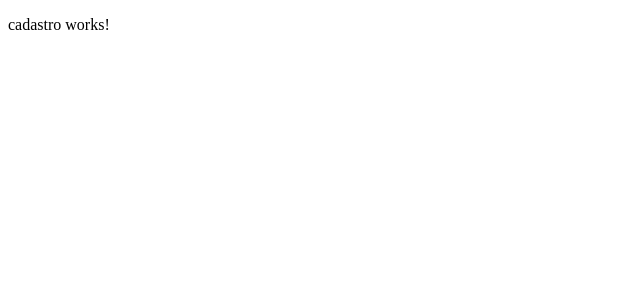
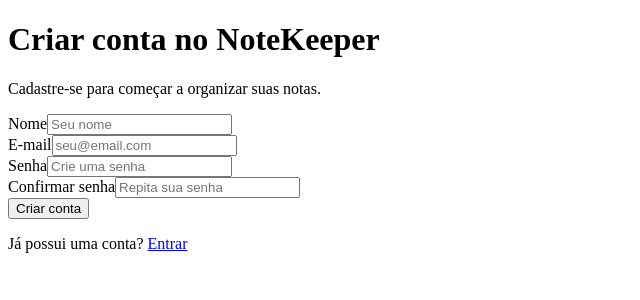
Before and after one commit to alexandrerocha15/NoteKeeper, an Angular app in the folder client/: page /cadastro in a window 1280 px wide. Shown: the top 300 px of the page, without its empty margins (0-640 px from the left). Built offline with nearby package versions, Linux system fonts and the light colour scheme.

Commit message:
Implementa cadastro e login integrados a API

```diff
--- a/client/src/app/auth/auth.ts
+++ b/client/src/app/auth/auth.ts
@@ -14,7 +14,11 @@
 }
 
 export interface LoginResponse {
-  token: string;
+  usuarioId: string;
+  nome: string;
+  email: string;
+  accessToken: string;
+  dataExpiracaoEmUtc: string;
 }
 
 @Injectable({
--- a/client/src/app/auth/cadastro/cadastro.html
+++ b/client/src/app/auth/cadastro/cadastro.html
@@ -1 +1,67 @@
-<p>cadastro works!</p>
+<main>
+  <h1>Criar conta no NoteKeeper</h1>
+  <p>Cadastre-se para começar a organizar suas notas.</p>
+
+  <form (ngSubmit)="cadastrar()">
+    <div>
+      <label for="nome">Nome</label>
+      <input
+        id="nome"
+        type="text"
+        name="nome"
+        [(ngModel)]="nome"
+        placeholder="Seu nome"
+        required
+      />
+    </div>
+
+    <div>
+      <label for="email">E-mail</label>
+      <input
+        id="email"
+        type="email"
+        name="email"
+        [(ngModel)]="email"
+        placeholder="seu@email.com"
+        required
+      />
+    </div>
+
+    <div>
+      <label for="senha">Senha</label>
+      <input
+        id="senha"
+        type="password"
+        name="senha"
+        [(ngModel)]="senha"
+        placeholder="Crie uma senha"
+        required
+      />
+    </div>
+
+    <div>
+      <label for="confirmarSenha">Confirmar senha</label>
+      <input
+        id="confirmarSenha"
+        type="password"
+        name="confirmarSenha"
+        [(ngModel)]="confirmarSenha"
+        placeholder="Repita sua senha"
+        required
+      />
+    </div>
+
+    @if (erro()) {
+      <p>{{ erro() }}</p>
+    }
+
+    <button type="submit" [disabled]="carregando()">
+      {{ carregando() ? 'Cadastrando...' : 'Criar conta' }}
+    </button>
+  </form>
+
+  <p>
+    Já possui uma conta?
+    <a routerLink="/login">Entrar</a>
+  </p>
+</main>
--- a/client/src/app/auth/cadastro/cadastro.ts
+++ b/client/src/app/auth/cadastro/cadastro.ts
@@ -1,8 +1,52 @@
-import { Component } from '@angular/core';
+import { Component, inject, signal } from '@angular/core';
+import { FormsModule } from '@angular/forms';
+import { Router, RouterLink } from '@angular/router';
+import { Auth } from '../auth';
 
 @Component({
-  imports: [],
   selector: 'app-cadastro',
+  imports: [FormsModule, RouterLink],
   templateUrl: './cadastro.html',
 })
-export class Cadastro {}
+export class Cadastro {
+  private readonly auth = inject(Auth);
+  private readonly router = inject(Router);
+
+  nome = '';
+  email = '';
+  senha = '';
+  confirmarSenha = '';
+
+  carregando = signal(false);
+  erro = signal('');
+
+  cadastrar(): void {
+    if (!this.nome.trim() || !this.email.trim() || !this.senha) {
+      this.erro.set('Preencha todos os campos.');
+      return;
+    }
+
+    if (this.senha !== this.confirmarSenha) {
+      this.erro.set('As senhas não coincidem.');
+      return;
+    }
+
+    this.carregando.set(true);
+    this.erro.set('');
+
+    this.auth.cadastrar({
+      nome: this.nome.trim(),
+      email: this.email.trim(),
+      senha: this.senha,
+    }).subscribe({
+      next: () => {
+        this.carregando.set(false);
+        this.router.navigateByUrl('/login');
+      },
+      error: () => {
+        this.erro.set('Não foi possível realizar o cadastro.');
+        this.carregando.set(false);
+      },
+    });
+  }
+}
--- a/client/src/app/auth/login/login.ts
+++ b/client/src/app/auth/login/login.ts
@@ -32,7 +32,7 @@
       senha: this.senha,
     }).subscribe({
       next: (resposta) => {
-        this.auth.salvarToken(resposta.token);
+        this.auth.salvarToken(resposta.accessToken);
         this.carregando.set(false);
         this.router.navigateByUrl('/notas');
       },
```
